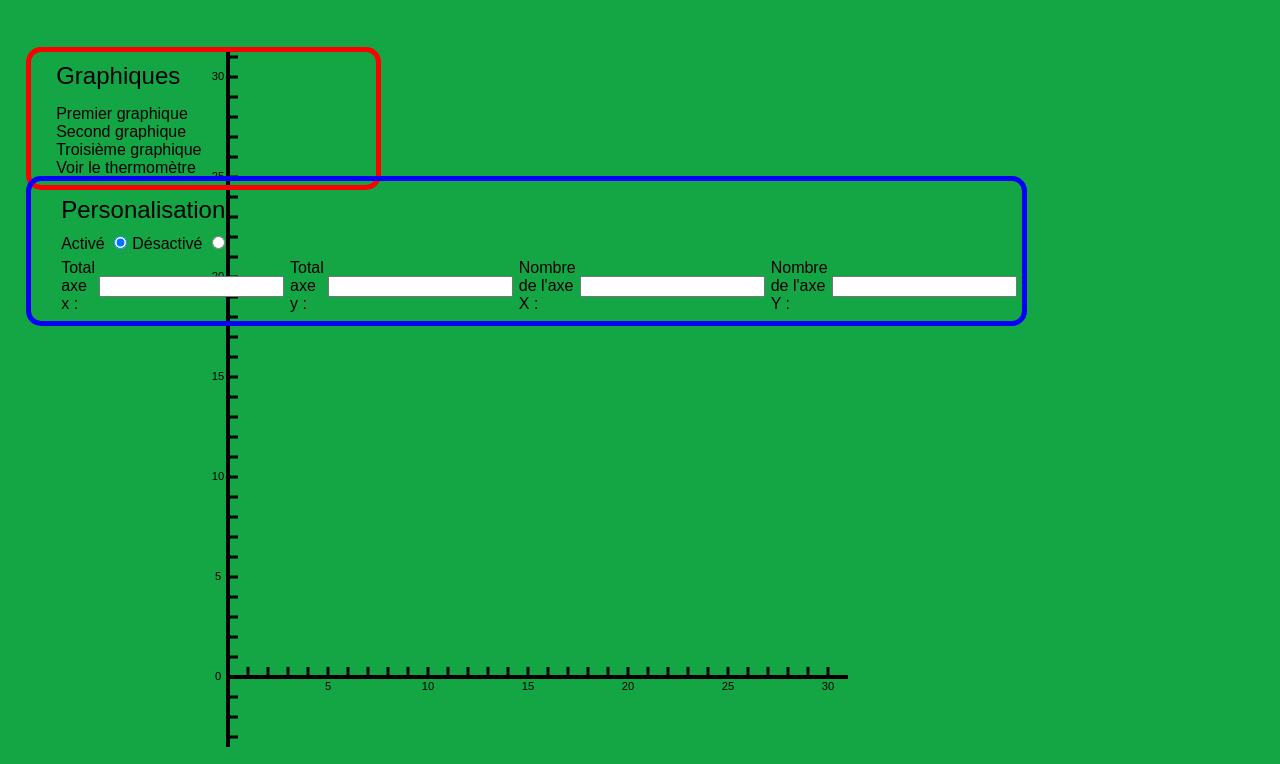
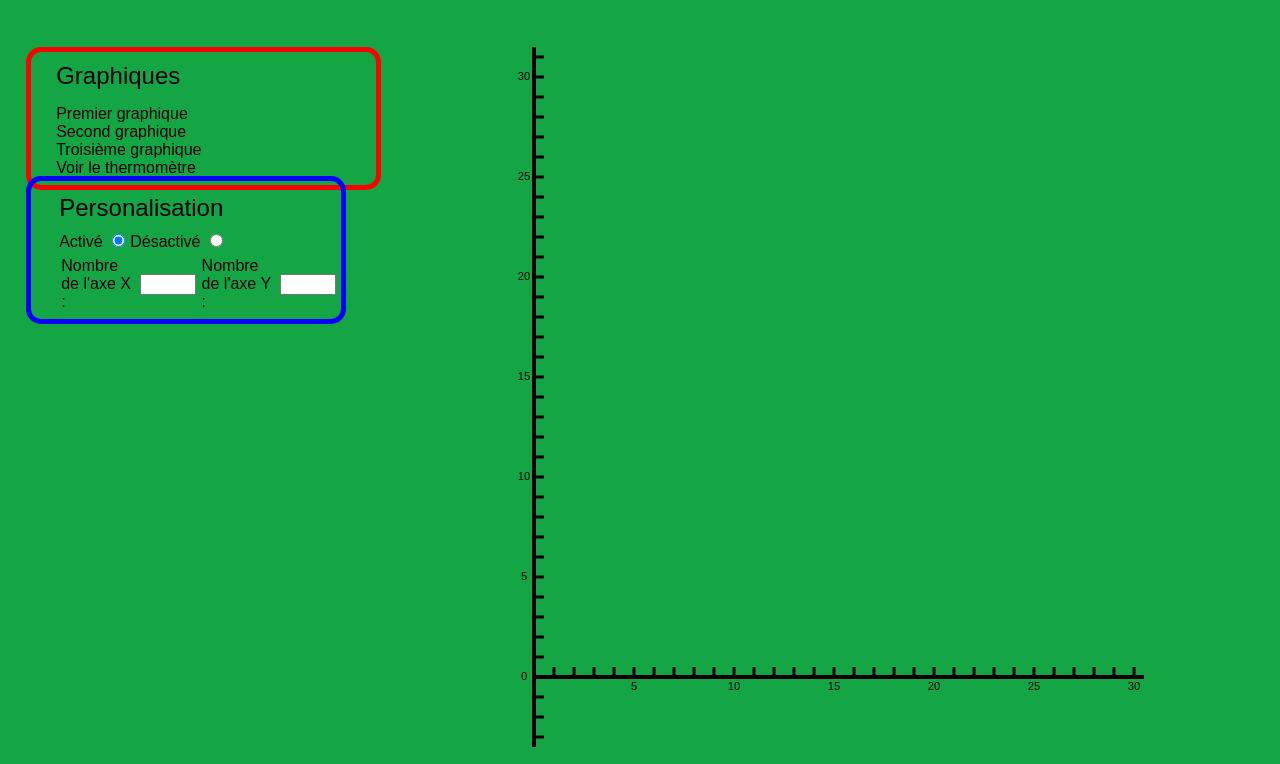
Before and after one commit to lpenaud/puit_canadien, a plain HTML site: page client/PageGraph.html in a window 1280 px wide. Both pictures are taken after a click on the radio button 120 px from the left and 346 px from the top of the page. Shown: the part 104-868 px from the top of the page. Drawn offline with Linux system fonts and the light colour scheme.

Commit message:
Ajout de personnalisation sur le graphique pour le client (objectif 5)

```diff
--- a/client/JSGraph.js
+++ b/client/JSGraph.js
@@ -1,5 +1,4 @@
-
-
+var setNumberX=5, setNumberY=5;
 function write(canvas,txt,x,y){
     $(canvas).drawText({
         fillStyle: 'black',
@@ -12,9 +11,10 @@ function write(canvas,txt,x,y){
     });
 }
 
-function curve(totalX,totlaY,numberX,numberY) {
-    var y=10,x=20;
+function curve(totalX,totalY,numberX,numberY) {
+    y=10,x=20;
     var originX=20,maxX=640,originY=630,maxY=700,canvas='canvas';
+    $('canvas').clearCanvas();
     $(canvas).drawLine({
         strokeStyle: "black",
         strokeWidth: 4,
@@ -46,10 +46,10 @@ function curve(totalX,totlaY,numberX,numberY) {
             x2:originX+10, y2:y
         });
         y=y+20;
-        totlaY--;
+        totalY--;
         if (numberY) {
-            if (totlaY%numberY==0){
-                write(canvas,totlaY,originX-10,y);
+            if (totalY%numberY==0){
+                write(canvas,totalY,originX-10,y);
             }
         }
     }
@@ -57,10 +57,31 @@ function curve(totalX,totlaY,numberX,numberY) {
 
 $('#normal').click(function () {
     $('#future tbody').css('display','none');
+    curve(0,31,5,5);
 });
 
 $('#custom').click(function() {
     $('#future tbody').css('display','flex');
+    if ($('#numberX').val()) {
+        setNumberX=$('#numberX').val();
+    }
+    else if ($('#numberY').val()) {
+        setNumberY=$('#numberY').val();
+    }
+    curve(0,31,setNumberX,setNumberY);
 });
 
-curve(0,31,5,5);
+function number(xy) {
+    if (xy.id=='numberX') {
+        setNumberX = parseInt(xy.value);
+    }
+    else if (xy.id=='numberY') {
+        setNumberY = parseInt(xy.value);
+    }
+    else {
+        alert("Erreur !\nDonnées envoyé inconnues");
+    }
+    curve(0,31,setNumberX,setNumberY);
+}
+
+curve(0,31,setNumberX,setNumberY);
--- a/client/PageGraph.html
+++ b/client/PageGraph.html
@@ -6,7 +6,6 @@
     <link rel="stylesheet" href="style.css" />
 </head>
 <body>
-
 <header>
     <h1>Puit Canadien</h1>
 </header>
@@ -21,12 +20,10 @@
     </ul>
 </div>
 
-
-<canvas width='650' height='705' style='margin-left:200px;'></canvas>
-
+<canvas width='630' height='705'></canvas>
 
 <table id='future'>
-    <thead style='display: block;'>
+    <thead>
             <tr>
                 <td colspan='2'><h2>Personalisation</h2></td>
             </tr>
@@ -36,24 +33,16 @@
             </tr>
     </thead>
     <tbody style='display: none;'>
-        <tr>
-            <td>Total axe x :</td>
-            <td><input type="number" id="totalX"/></td>
-        </tr>
-        <tr>
-            <td>Total axe y :</td>
-            <td><input type="number" id="totalY"/></td>
-        </tr>
-        <tr>
             <td>Nombre de l'axe X :</td>
-            <td><input type="number" id="numberX"/></td>
+            <td><input type="number" id="numberX" min='0' max='10' oninput='number(this);'/></td>
         </tr>
         <tr>
             <td>Nombre de l'axe Y :</td>
-            <td><input type="number" id="numberY"/></td>
+            <td><input type="number" id="numberY" min='0' max='15' oninput='number(this);'/></td>
         </tr>
     </tbody>
 </table>
+
 <script src="Jquery/jquery-1.12.0.min.js"></script>
 <script src="Jquery/jcanvas.min.js"></script>
 <script src="JSGraph.js"></script>
```
